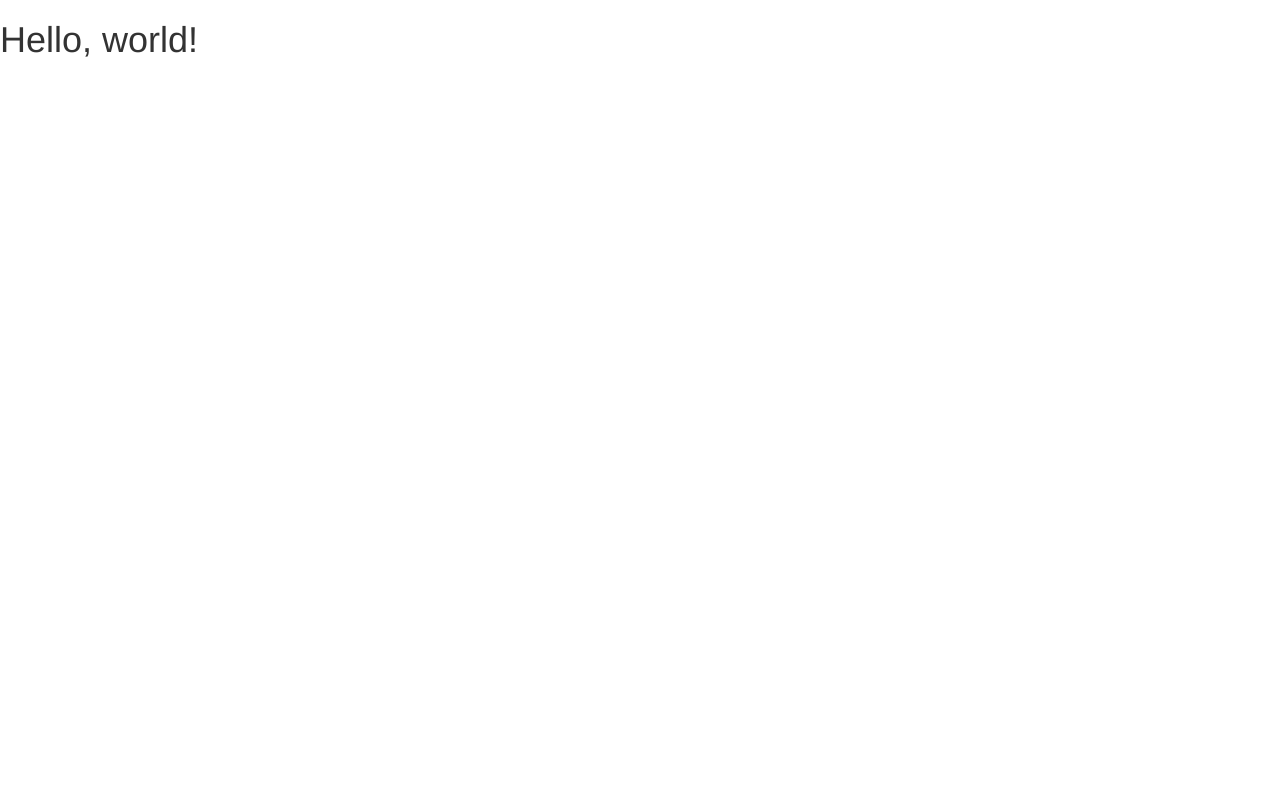
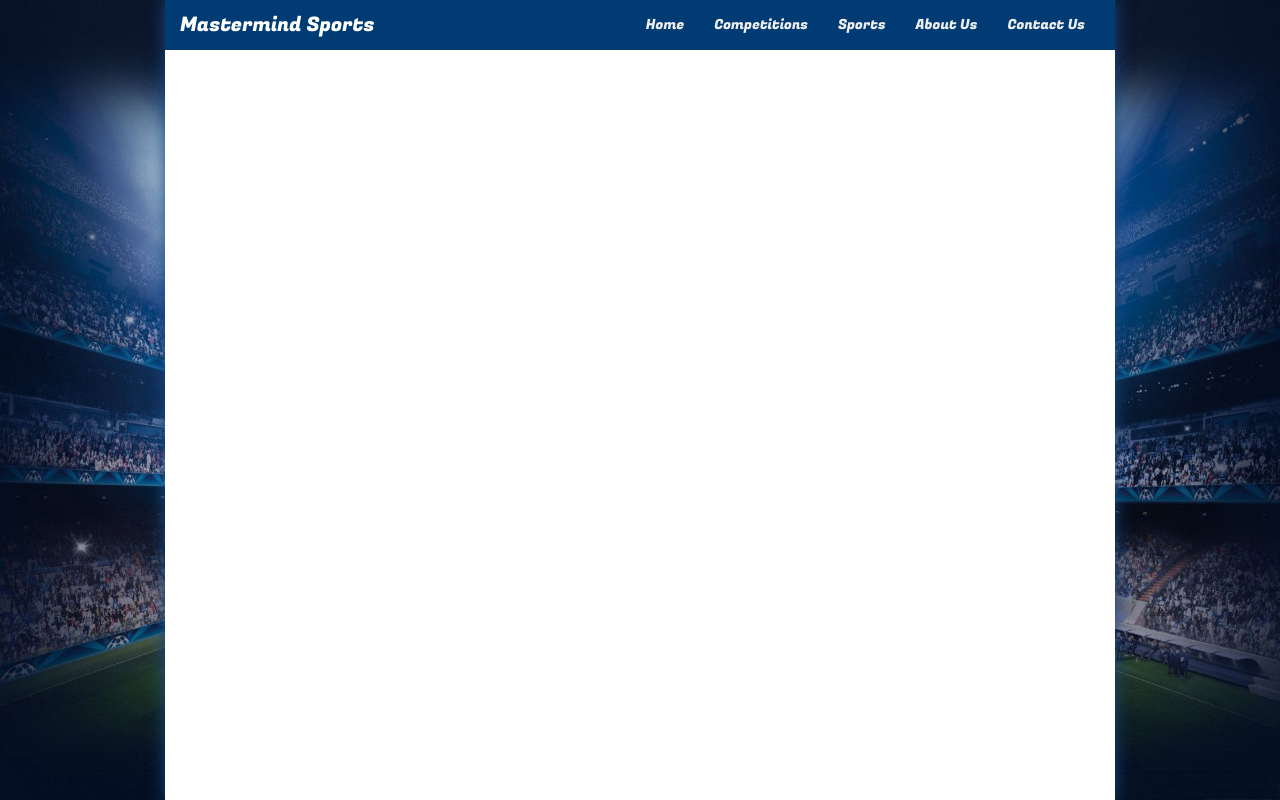
Before and after one commit to kalyan1839/mastermind, a plain HTML site: page index.html in a window 1280 px wide. Drawn offline with nearby package versions, Linux system fonts and the light colour scheme; some packages are replaced by stand-ins of ours; a web font is replaced by a local one.

Commit message:
homeskeleton

```diff
--- a/index.html
+++ b/index.html
@@ -9,6 +9,8 @@
 
     <!-- Bootstrap -->
     <link href="plugins/bootstrap/css/bootstrap.min.css" rel="stylesheet">
+    <link href="https://fonts.googleapis.com/css?family=Carme|Fugaz+One" rel="stylesheet">
+    <link href="css/style.css" rel="stylesheet">
 
     <!-- HTML5 shim and Respond.js for IE8 support of HTML5 elements and media queries -->
     <!-- WARNING: Respond.js doesn't work if you view the page via file:// -->
@@ -18,10 +20,42 @@
     <![endif]-->
   </head>
   <body>
-    <h1>Hello, world!</h1>
+    <div class="container">
+      <div class="col-md-10 col-md-offset-1" id="container">
+        <header class="row header">
+          <nav class="navbar navbar-default">
+            <div class="container-fluid">
+              <!-- Brand and toggle get grouped for better mobile display -->
+              <div class="navbar-header">
+                <button type="button" class="navbar-toggle collapsed" data-toggle="collapse" data-target="#bs-example-navbar-collapse-1" aria-expanded="false">
+                  <span class="sr-only">Toggle navigation</span>
+                  <span class="icon-bar"></span>
+                  <span class="icon-bar"></span>
+                  <span class="icon-bar"></span>
+                </button>
+                <a class="navbar-brand" href="#">Mastermind Sports</a>
+              </div>
+
+              <!-- Collect the nav links, forms, and other content for toggling -->
+              <div class="collapse navbar-collapse" id="bs-example-navbar-collapse-1">
+                <ul class="nav navbar-nav navbar-right">
+                  <li><a href="#">Home</a></li>
+                  <li><a href="#">Competitions</a></li>
+                  <li><a href="#">Sports</a></li>
+                  <li><a href="#">About Us</a></li>
+                  <li><a href="#">Contact Us</a></li>
+                </ul>
+              </div><!-- /.navbar-collapse -->
+            </div><!-- /.container-fluid -->
+          </nav>
+        </header>
+      </div>
+    </div>
 
     <!-- jQuery (necessary for Bootstrap's JavaScript plugins) -->
     <script src="https://ajax.googleapis.com/ajax/libs/jquery/1.12.4/jquery.min.js"></script>
+    <script type="text/javascript" src="https://cdnjs.cloudflare.com/ajax/libs/angular.js/1.5.8/angular.min.js"></script>
+    <script type="text/javascript" src="https://cdnjs.cloudflare.com/ajax/libs/angular.js/1.5.8/angular-route.min.js"></script>
     <!-- Include all compiled plugins (below), or include individual files as needed -->
     <script src="plugins/bootstrap/js/bootstrap.min.js"></script>
   </body>
--- a/sass/style.scss
+++ b/sass/style.scss
@@ -1,4 +1,45 @@
+@import "compass";
+
+$font1: 'Fugaz One', cursive;
+$font2: 'Carme', sans-serif;
+
 body
 {
-	background: #ddd;
+	background-image: url('../images/bg.jpg');
+	background-size: cover;
+	background-repeat: no-repeat;
+	background-attachment: fixed;
 }
+
+#container
+{
+	background: #fff;
+	height: 800px;
+	@include box-shadow(0px 0px 15px 0px #164881);
+}
+
+.header
+{
+	.navbar{
+		font-family: $font1;
+		border:0px;
+		@include border-radius(0px);
+		background: #003b73;
+		.navbar-brand
+		{
+			font-size: 20px;
+			color: #fff;
+		}
+
+		.navbar-nav
+		{
+			& > li
+			{
+				& > a
+				{
+					color: #eee;
+				}
+			}
+		}
+	}
+}
```
Also changed, not shown: css/style.css, images/bg.jpg (added), images/slider.jpg (added).
